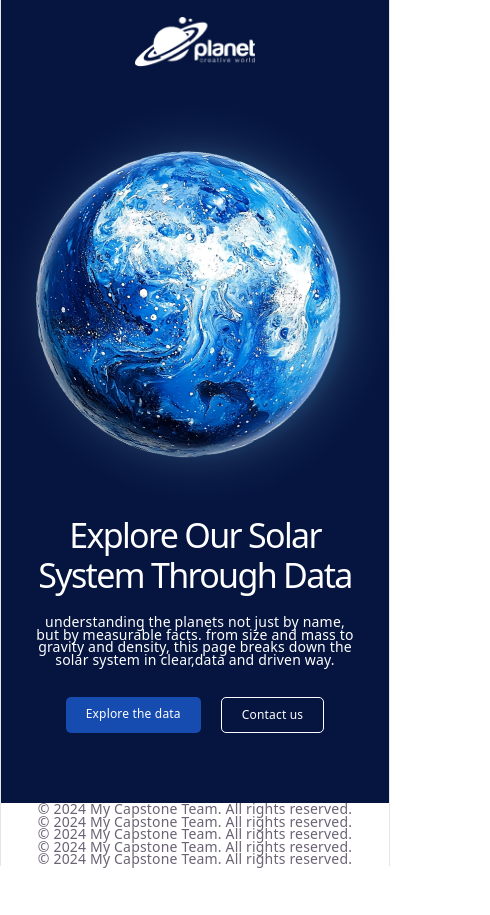
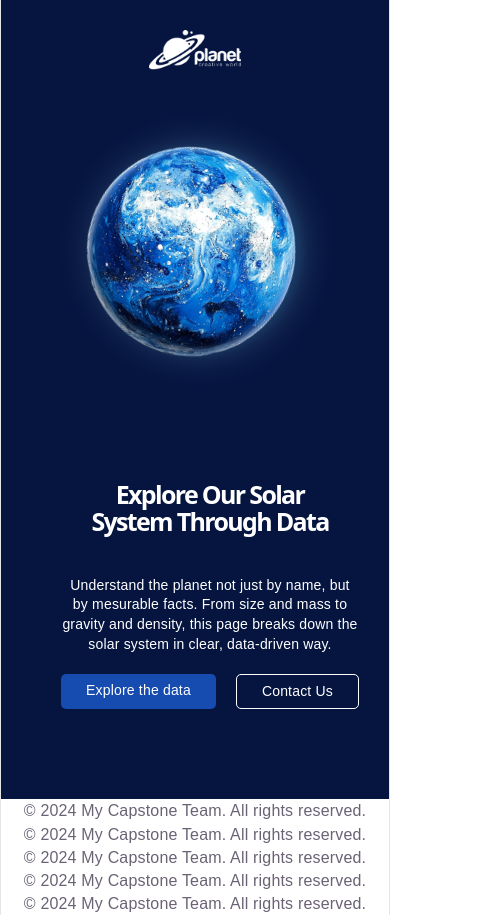
Before and after one commit to Ebuzz-codes/TS-Academy-Group-22-Capstone-Project, a React (Vite) app: page / in a window 390 px wide. Shown: the whole page, 490 px wide, since content can reach past the window. Before the commit the page ends 868 px from the top, so only its background shows below. Built offline with nearby package versions, Linux system fonts and the light colour scheme.

Commit message:
reset on the main

```diff
--- a/src/Components/HeroSection.css
+++ b/src/Components/HeroSection.css
@@ -8,104 +8,222 @@
   --tablebg: #d1e3ff;
   --sub-table-background: #f2f7ff;
 }
-* {
+
+/* making use of :where to allow for low specificity making it easy to override */
+
+/* 1. border-box for box model */
+*,
+*::before,
+*::after {
+  box-sizing: border-box;
+}
+
+/* 2. remove default margin
+padding is optional but i do this because of lists*/
+
+:where(:not(dialog)) {
   margin: 0;
   padding: 0;
-  box-sizing: border-box;
-  /* font-family: inter, sans-serif; */
-}
-body {
-  overflow: hidden;
-  /* background-color: var(--hero-bg); */
 }
 
-header {
-  background-color: var(--hero-bg);
-  color: var(--secondary-color);
-  width: 100%;
-  height: 100%;
-  /* overflow: hidden; */
+/* 3. great for in-page linking */
+@media (prefers-reduced-motion: no-preference) {
+  :where(html) {
+    scroll-behavior: smooth;
+  }
 }
 
-nav {
-  display: flex;
-  align-items: center;
-  padding-left: 40px;
-  /* background-color: red; */
-  width: 100%;
-  height: 11vh;
-}
-section {
-  width: 100%;
-  height: 85%;
-  /* background-color: red; */
-  display: flex;
-  flex-direction: row;
-  align-items: center;
+/* 4. line height and text rendering improvement */
+:where(html) {
+  line-height: 1.5;
+  -webkit-font-smoothing: antialiased;
 }
 
-.left {
-  width: 50%;
-  height: 100%;
-  padding: 0px 40px;
-  /* margin-left: 20px; */
-  display: flex;
-  align-items: first baseline;
-  justify-content: center;
-  flex-direction: column;
-  /* background-color: red; */
-  text-align: left;
-  line-height: 1.2;
-  margin-bottom: 70px;
-}
-h1 {
-  /* font: inter; */
-  margin-bottom: 20px;
-  font-size: 2.7em;
-  color: white;
-}
-.hero_paragraph {
-  /* font: inter; */
-  margin-bottom: 30px;
-  font-size: 14px;
-}
-.linkbtn {
-  display: flex;
-  gap: 30px;
-}
-.btn1 {
-  background-color: var(--button-color);
-  color: var(--secondary-color);
-  padding: 10px 20px;
-  border-radius: 5px;
-  text-decoration: none;
-}
-#btn2 {
-  background-color: transparent;
-  color: var(--secondary-color);
-  padding: 10px 20px;
-  border-radius: 5px;
-  text-decoration: none;
-  border: 0.5px solid var(--secondary-color);
+/* 5. ensure full viewport height */
+:where(html, body) {
+  min-block-size: 100%;
 }
 
-.right {
-  position: relative;
-  width: 50%;
-  height: 100%;
-  /* background-color: purple; */
-  display: flex;
-  align-items: center;
-  justify-content: center;
+/* 6. improve line wrapping */
+:where(h1, h2, h3, h4, h5, h6) {
+  text-wrap: balance;
 }
 
-.earth {
-  /* position: absolute; */
-  width: 600px;
+:where(p) {
+  text-wrap: pretty;
+}
+
+:where(figure) > :where(figcaption) {
+  text-wrap: balance;
+}
+
+:where(p, h1, h2, h3, h4, h5, h6) {
+  overflow-wrap: break-word;
+}
+
+/* 7. making media elements block-level */
+:where(img, svg, video, canvas, picture, audio, iframe, embed, object) {
+  display: block;
+}
+
+:where(img, svg, video, canvas, picture) {
+  block-size: auto;
+  max-inline-size: 100%;
+}
+
+/* 8. inherit font and letter spacing for form controls */
+:where(input, button, textarea, select),
+:where(input[type="file"])::-webkit-file-upload-button {
+  font: inherit;
+  letter-spacing: inherit;
+}
+
+/* 9. textarea can only resized vertically and will grow to adjust its content */
+:where(textarea) {
+  resize: vertical;
+  /* field-sizing: content; */
+}
+
+/* 10. table */
+:where(table) {
+  width: fit-content;
+  border-collapse: collapse;
+}
+
+:where(pre) {
+  direction: ltr;
+  max-inline-size: max-content;
+  min-inline-size: 0;
+  white-space: pre;
+  writing-mode: lr;
+}
+
+:where(
+  a[href],
+  area,
+  button,
+  input:not(
+    [type="text"],
+    [type="email"],
+    [type="number"],
+    [type="password"],
+    [type=""],
+    [type="tel"],
+    [type="url"]
+  ),
+  label[for],
+  select,
+  summary,
+  [tabindex]:not([tabindex*="-"], pre)
+) {
+  cursor: pointer;
+}
+
+/*  this will disable additional non-standard gestures such as double-tap to zoom*/
+:where(
+  a[href],
+  area,
+  button,
+  input,
+  label[for],
+  select,
+  summary,
+  textarea,
+  [tabindex]:not([tabindex*="-"])
+) {
+  touch-action: manipulation;
+}
+* {
+  font-family: Arial, Helvetica, sans-serif;
+}
+
+/* This is the styling for the header  */
+
+header {
+  padding: 10px 80px;
+  height: 100px;
+  background-color: var(--hero-bg);
+  /* background-color: yellow; */
+  position: sticky;
+  width: 100%;
+  z-index: 1000;
+  top: 0;
+}
+
+/* This is the media query for the Header on Tablet/Mobile view  */
+@media (max-width: 1024px) {
+  .head {
+    padding: 30px;
+    display: flex;
+    justify-content: center;
+  }
+}
+
+/* This is the styling for the hero section  */
+
+.section1 {
+  width: 100%;
+  padding: 0 40px;
+  background-color: var(--hero-bg);
+  color: white;
+  justify-content: center;
   height: auto;
-  /* top: -4%;
-  right: 110px; */
-  animation: rotateEarth 70s linear infinite;
+  display: flex;
+  flex-wrap: wrap-reverse;
+  gap: 50px;
+
+  .herotext {
+    margin-left: 30px;
+    align-self: center;
+    max-width: 549px;
+    flex: 1 300px;
+    text-align: left;
+    margin-bottom: 90px;
+    h1 {
+      font-size: 48px;
+      font-weight: bold;
+      line-height: 110%;
+      color: #ffffff;
+    }
+    p {
+      max-width: 500px;
+      margin-top: 20px;
+      font-size: 14px;
+      font-weight: lighter;
+      line-height: 140%;
+    }
+    .herobtn {
+      display: flex;
+      margin-top: 20px;
+      width: 100%;
+      max-width: 300px;
+      gap: 20px;
+
+      .explorebtn {
+        background-color: var(--button-color);
+        color: white;
+        border: none;
+      }
+      .contactbtn {
+        background-color: transparent;
+        color: white;
+      }
+      a {
+        font-size: 14px;
+        text-decoration: none;
+        border: 1px solid white;
+        padding: 5px 25px;
+        border-radius: 5px;
+        white-space: nowrap;
+      }
+    }
+  }
+}
+.heroimage {
+  max-width: 500px;
+  height: auto;
+  margin-bottom: 30px;
+  animation: rotateEarth 90s linear infinite;
 }
 
 @keyframes rotateEarth {
@@ -117,58 +235,26 @@ h1 {
   }
 }
 
-/* Mobile */
-@media screen and (max-width: 414px) {
-  header {
-    width: 100%;
-    height: 100%;
-    /* overflow: hidden; */
-  }
-  nav {
-    justify-content: center;
-    align-items: center;
-    padding: 10px;
-    height: 10vh;
-    /* background-color: #164baf; */
-  }
-  section {
-    flex-direction: column-reverse;
-
-    padding: 0px 10px;
-    /* background-color: yellowgreen; */
-  }
-
-  .left,
-  .right {
-    width: 90%;
-    height: 50%;
-    padding-right: 90px;
-    text-align: center;
+/* This is the media query for the hero section on Tablet  */
+@media (max-width: 1024px) {
+  .section1 .herotext {
     display: flex;
     flex-direction: column;
     align-items: center;
-    justify-items: center;
-    font-size: 12px;
-    padding: 0px 5px;
-  }
-  h1 {
-    font-size: 34px;
     text-align: center;
-  }
-  p {
-    text-align: center;
-    line-height: 0.9;
-    font-size: 14px;
-  }
-  .linkbtn {
-    display: flex;
-    gap: 20px;
-  }
-  .earth {
-    align-items: center;
-    width: 450px;
-    height: auto;
-    animation: rotateEarth 70s linear infinite;
-    /* margin: auto; */
+    /* padding-left: -40px;
+    margin-left: -30px; */
   }
 }
+/* This is the media query for the hero section on mobile */
+@media (max-width: 480px) {
+  .section1 .herotext {
+    display: flex;
+    flex-direction: column;
+    align-items: center;
+    text-align: center;
+    h1 {
+      font-size: 25px;
+    }
+  }
+}
--- a/src/Components/heroSection.jsx
+++ b/src/Components/heroSection.jsx
@@ -5,40 +5,31 @@ import Image from "../assets/Image.png";
 function Hero() {
   return (
     <>
-      <header>
-        <nav>
-          <img src={graphics} alt="logo" width="120px" height="50px" />
-        </nav>
+      <header className="head">
+        <img src={graphics} alt="logo" />
+      </header>
 
-        <section>
-          <div className="left">
-            <h1 className="hero_header">
-              Explore Our Solar <br />
-              System Through Data
-            </h1>
-            <p className="hero_paragraph">
-              understanding the planets not just by name, but by measurable
-              facts. from size and mass to gravity and density, this page breaks
-              down the solar system in clear,data and driven way.
+      <section className="section1">
+        <div className="herotext">
+          <h1>Explore Our Solar System Through Data</h1>
+          <p>
+            Understand the planet not just by name, but by mesurable facts. From
+            size and mass to gravity and density, this page breaks down the
+            solar system in clear, data-driven way.
           </p>
-
-            <div className="linkbtn">
-              <a href="#" className="btn1">
-                {" "}
+          <div className="herobtn">
+            <a className="explorebtn" href="#section5">
               Explore the data
             </a>
-              <a href="#form" id="btn2">
-                {" "}
-                Contact us
+            <a className="contactbtn" href="#section4">
+              Contact Us
             </a>
           </div>
         </div>
-
-          <div className="right">
-            <img src={Image} alt="earth" className="earth" />
+        <div className="heroimage">
+          <img src={Image} alt="Hero Image" />
         </div>
       </section>
-      </header>
     </>
   );
 }
```
Lines whose indentation alone changed are shown as unchanged.
